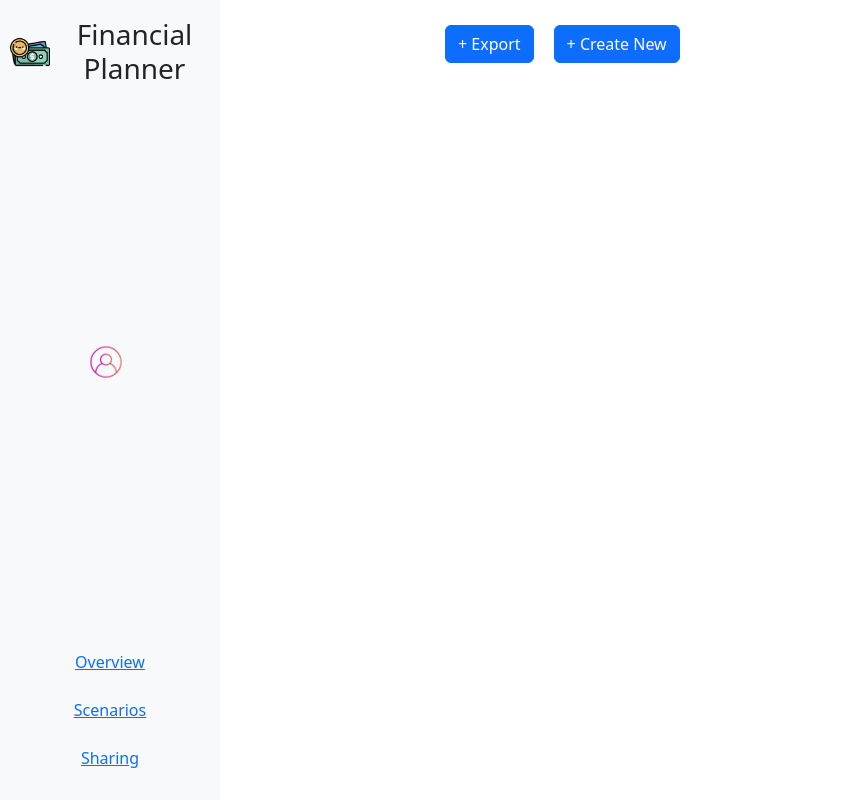
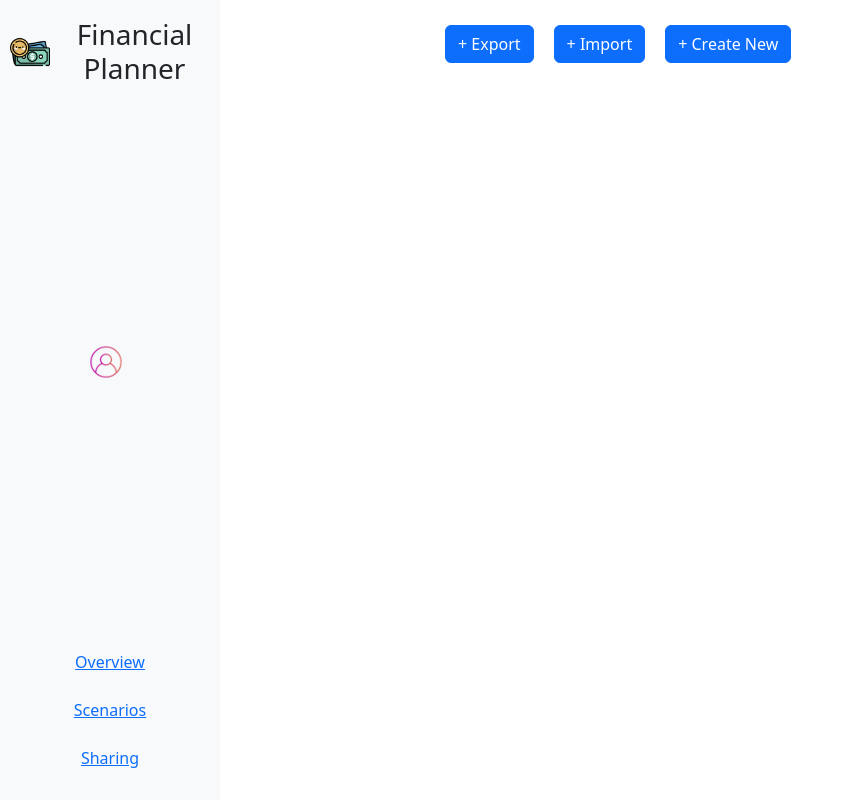
Before and after one commit to Darim7/FinancialMusketeers, a React (Create React App) app in the folder frontend/: page /scenarios in a window 1280 px wide. Shown: the whole page, without its empty margins (0-844 px from the left). Built offline with nearby package versions, Linux system fonts and the light colour scheme.

Commit message:
Fixing Scenario

```diff
--- a/frontend/src/pages/Scenarios.tsx
+++ b/frontend/src/pages/Scenarios.tsx
@@ -52,6 +52,22 @@ function Scenario() {
 
     // console.log(scenarioForm);
 
+    // Export YAML File
+    const exportYAML = async () =>{
+
+
+
+    }
+
+     // Import YAML File
+     const importYAML = async () =>{
+
+
+
+     }
+
+
+
     return (
 
         <div className='scenario'>
@@ -59,14 +75,21 @@ function Scenario() {
 
            <div className='main-content'>
                 {/* Export form: YAML File */}
-                <Button variant = "primary">
+                <Button onClick={exportYAML} variant = "primary">
                   + Export
                 </Button>
 
+                <Button onClick={importYAML} variant = "primary">
+                  + Import
+                </Button>
 
                 <Button variant="primary" onClick={handleCreateNew}>
                     + Create New
                 </Button>
+
+                {/* <Button variant="primary" onClick={handleShow}>
+                    + Create New
+                </Button> */}
             </div>
 
 
@@ -102,7 +125,7 @@ function Scenario() {
             </Modal.Body>
 
             <Modal.Footer>
-            <Button variant="secondary" onClick={() => { handleClose(); setScenarioSaved(true); }}>
+            <Button variant="secondary" onClick={() => {handleClose(); setScenarioSaved(true); }}>
                  Save
             </Button>
 
```
Also changed, not shown: frontend/src/components/CreateScenario.css (+1 -17 lines), frontend/src/components/CreateScenario.tsx (+3 -6 lines).
